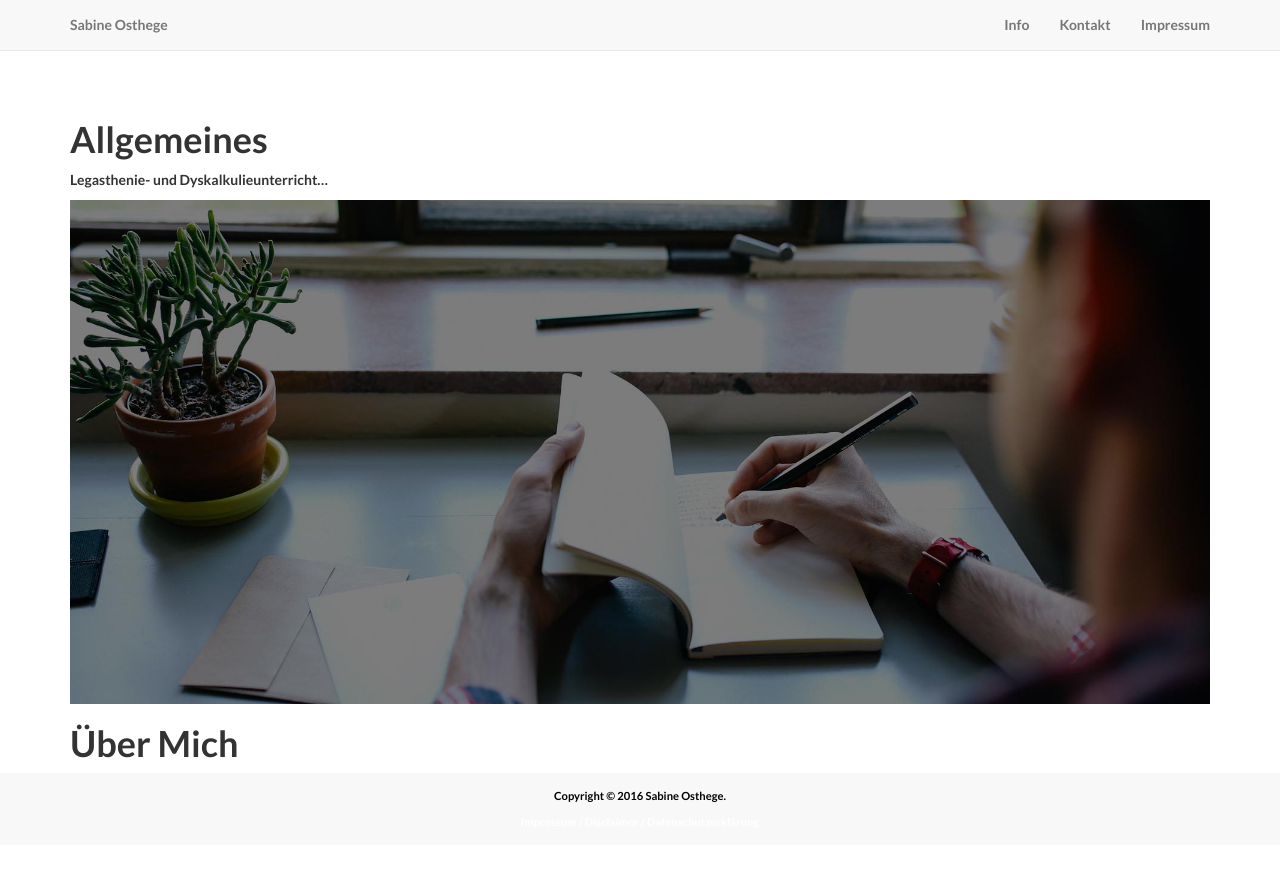
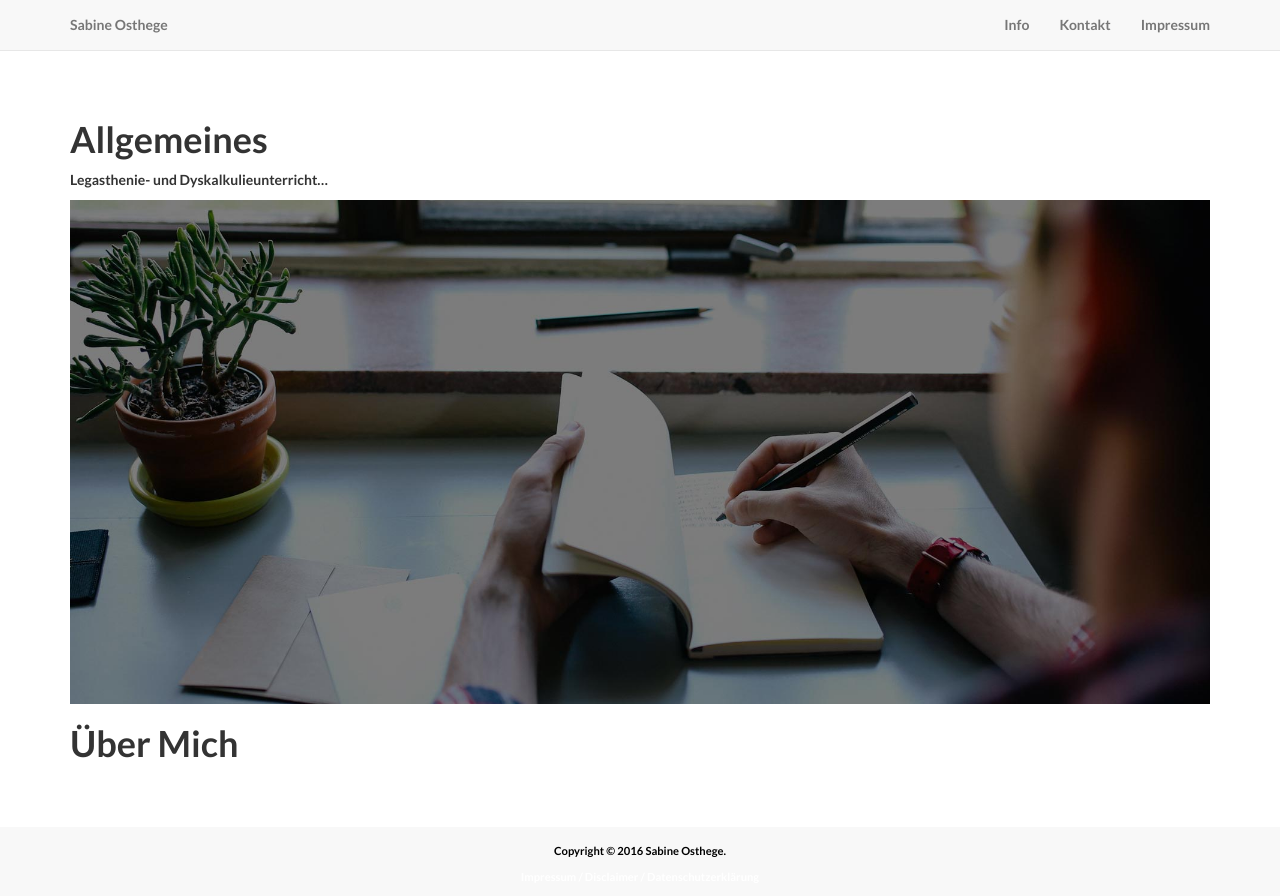
Before and after one commit to sabineosthege/sabineosthege.github.io, a Jekyll site: the page built from index.md, in a window 1280 px wide. Shown: the top 896 px of the page. Built offline with Jekyll 4.4.1, drawn with Linux system fonts in a browser that asks for light colours; nearby versions of some CDN libraries.

Commit message:
footer position

```diff
--- a/_layouts/default.html
+++ b/_layouts/default.html
@@ -58,7 +58,7 @@
         </div>
 
 
-        <footer>
+        <footer class="navbar navbar-fixed-bottom">
             <p>Copyright &copy; 2016 Sabine Osthege.</p>
             <a href="./impressum" style="color:white">Impressum / Disclaimer / Datenschutzerklärung</a>
         </footer>
--- a/index.md
+++ b/index.md
@@ -7,7 +7,7 @@ title: Sabine Osthege
 
 Legasthenie- und Dyskalkulieunterricht...
 
-<img src="img/banner-bg.jpg" class="img-responsive" alt="Cinque Terre">
+<img src="img/banner-bg.jpg" class="img-responsive" alt="alternativtext">
 
 
 # Über Mich
```
